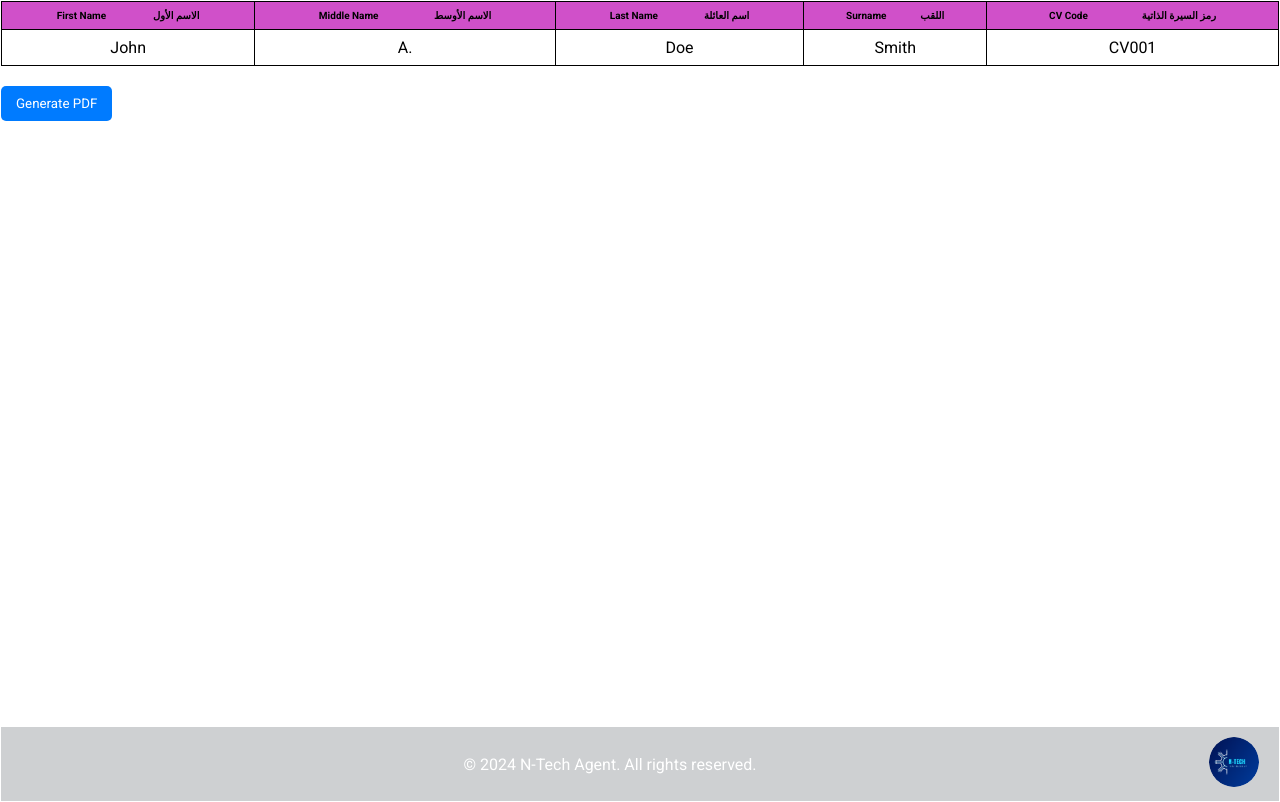
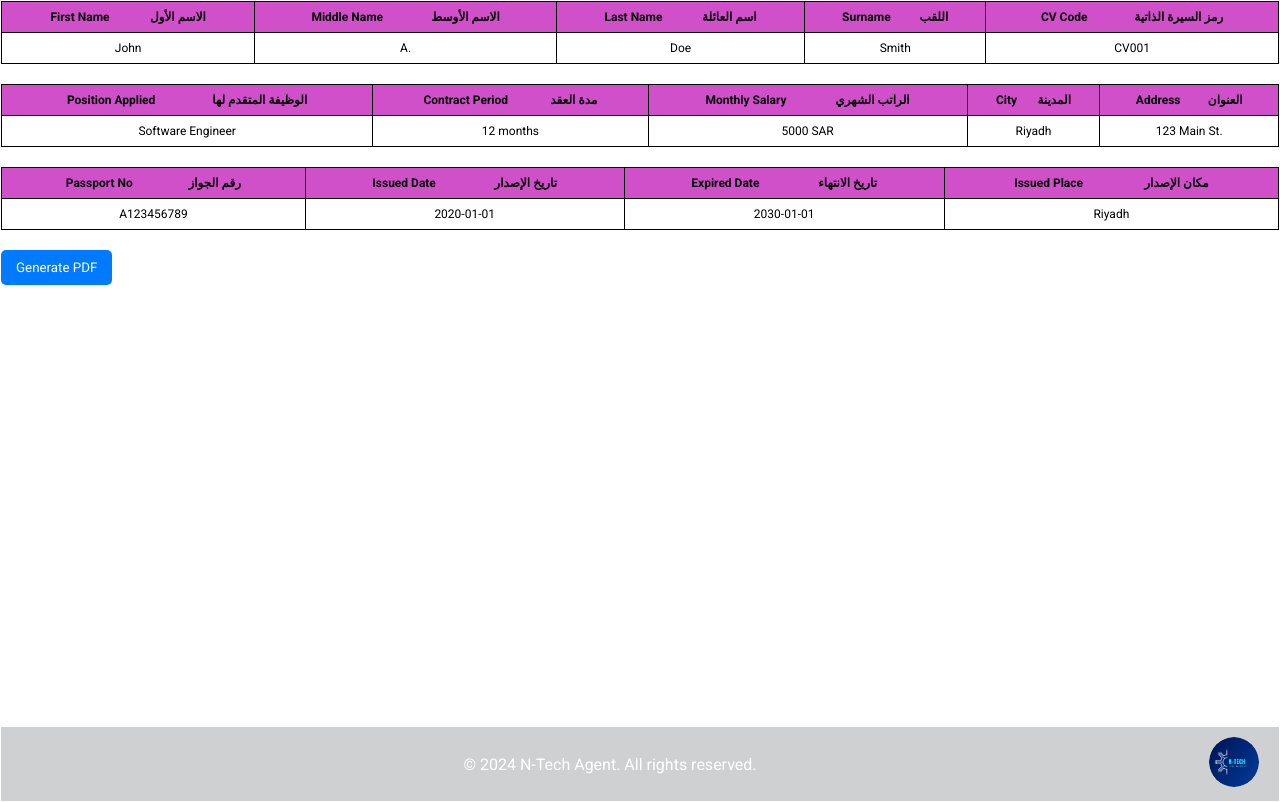
Before and after one commit to nuru11/cv_frontend, a React (Create React App) app: page /age in a window 1280 px wide. Built offline with nearby package versions, Linux system fonts and the light colour scheme; sample sign-in values are in the browser's storage.

Commit message:
starting kaan cv2

```diff
--- a/src/screens/ageCal.js
+++ b/src/screens/ageCal.js
@@ -1331,48 +1331,138 @@ const TableToPdf = () => {
     return (
         <div>
             <div id="KaanAlRiyadhCv" style={{ display: '' }}>
+                {/* First Table */}
                 <table style={{ width: '100%', borderCollapse: 'collapse' }}>
                     <thead>
                         <tr>
                             <th style={{ backgroundColor: '#D050C9', border: '1px solid black', padding: '8px', color: 'white', textAlign: 'left' }}>
                                 <div style={{ display: 'flex', justifyContent: 'space-evenly', alignItems: 'center' }}>
-                                    <span style={{ fontSize: '10px', color: 'black' }}>First Name</span>
-                                    <span style={{ fontSize: '10px', color: 'black' }}>الاسم الأول</span>
+                                    <span style={{ fontSize: '12px', color: 'black' }}>First Name</span>
+                                    <span style={{ fontSize: '12px', color: 'black' }}>الاسم الأول</span>
                                 </div>
                             </th>
                             <th style={{ backgroundColor: '#D050C9', border: '1px solid black', padding: '8px', color: 'white', textAlign: 'left' }}>
                                 <div style={{ display: 'flex', justifyContent: 'space-evenly', alignItems: 'center' }}>
-                                    <span style={{ fontSize: '10px', color: 'black' }}>Middle Name</span>
-                                    <span style={{ fontSize: '10px', color: 'black' }}>الاسم الأوسط</span>
+                                    <span style={{ fontSize: '12px', color: 'black' }}>Middle Name</span>
+                                    <span style={{ fontSize: '12px', color: 'black' }}>الاسم الأوسط</span>
                                 </div>
                             </th>
                             <th style={{ backgroundColor: '#D050C9', border: '1px solid black', padding: '8px', color: 'white', textAlign: 'left' }}>
                                 <div style={{ display: 'flex', justifyContent: 'space-evenly', alignItems: 'center' }}>
-                                    <span style={{ fontSize: '10px', color: 'black' }}>Last Name</span>
-                                    <span style={{ fontSize: '10px', color: 'black' }}>اسم العائلة</span>
+                                    <span style={{ fontSize: '12px', color: 'black' }}>Last Name</span>
+                                    <span style={{ fontSize: '12px', color: 'black' }}>اسم العائلة</span>
                                 </div>
                             </th>
                             <th style={{ backgroundColor: '#D050C9', border: '1px solid black', padding: '8px', color: 'white', textAlign: 'left' }}>
                                 <div style={{ display: 'flex', justifyContent: 'space-evenly', alignItems: 'center' }}>
-                                    <span style={{ fontSize: '10px', color: 'black' }}>Surname</span>
-                                    <span style={{ fontSize: '10px', color: 'black' }}>اللقب</span>
+                                    <span style={{ fontSize: '12px', color: 'black' }}>Surname</span>
+                                    <span style={{ fontSize: '12px', color: 'black' }}>اللقب</span>
                                 </div>
                             </th>
                             <th style={{ backgroundColor: '#D050C9', border: '1px solid black', padding: '8px', color: 'white', textAlign: 'left' }}>
                                 <div style={{ display: 'flex', justifyContent: 'space-evenly', alignItems: 'center' }}>
-                                    <span style={{ fontSize: '10px', color: 'black' }}>CV Code</span>
-                                    <span style={{ fontSize: '10px', color: 'black' }}>رمز السيرة الذاتية</span>
+                                    <span style={{ fontSize: '12px', color: 'black' }}>CV Code</span>
+                                    <span style={{ fontSize: '12px', color: 'black' }}>رمز السيرة الذاتية</span>
                                 </div>
                             </th>
                         </tr>
                     </thead>
                     <tbody>
                         <tr>
-                            <td style={{ border: '1px solid black', padding: '8px', textAlign: 'center' }}>John</td>
-                            <td style={{ border: '1px solid black', padding: '8px', textAlign: 'center' }}>A.</td>
-                            <td style={{ border: '1px solid black', padding: '8px', textAlign: 'center' }}>Doe</td>
-                            <td style={{ border: '1px solid black', padding: '8px', textAlign: 'center' }}>Smith</td>
-                            <td style={{ border: '1px solid black', padding: '8px', textAlign: 'center' }}>CV001</td>
+                            <td style={{ border: '1px solid black', padding: '8px', textAlign: 'center', fontSize: '12px' }}>John</td>
+                            <td style={{ border: '1px solid black', padding: '8px', textAlign: 'center', fontSize: '12px' }}>A.</td>
+                            <td style={{ border: '1px solid black', padding: '8px', textAlign: 'center', fontSize: '12px' }}>Doe</td>
+                            <td style={{ border: '1px solid black', padding: '8px', textAlign: 'center', fontSize: '12px' }}>Smith</td>
+                            <td style={{ border: '1px solid black', padding: '8px', textAlign: 'center', fontSize: '12px' }}>CV001</td>
+                        </tr>
+                        {/* Add more rows as needed */}
+                    </tbody>
+                </table>
+
+                {/* Second Table */}
+                <table style={{ width: '100%', borderCollapse: 'collapse', marginTop: '20px' }}>
+                    <thead>
+                        <tr>
+                            <th style={{ backgroundColor: '#D050C9', border: '1px solid black', padding: '8px', color: 'white', textAlign: 'left' }}>
+                                <div style={{ display: 'flex', justifyContent: 'space-evenly', alignItems: 'center' }}>
+                                    <span style={{ fontSize: '12px', color: 'black' }}>Position Applied</span>
+                                    <span style={{ fontSize: '12px', color: 'black' }}>الوظيفة المتقدم لها</span>
+                                </div>
+                            </th>
+                            <th style={{ backgroundColor: '#D050C9', border: '1px solid black', padding: '8px', color: 'white', textAlign: 'left' }}>
+                                <div style={{ display: 'flex', justifyContent: 'space-evenly', alignItems: 'center' }}>
+                                    <span style={{ fontSize: '12px', color: 'black' }}>Contract Period</span>
+                                    <span style={{ fontSize: '12px', color: 'black' }}>مدة العقد</span>
+                                </div>
+                            </th>
+                            <th style={{ backgroundColor: '#D050C9', border: '1px solid black', padding: '8px', color: 'white', textAlign: 'left' }}>
+                                <div style={{ display: 'flex', justifyContent: 'space-evenly', alignItems: 'center' }}>
+                                    <span style={{ fontSize: '12px', color: 'black' }}>Monthly Salary</span>
+                                    <span style={{ fontSize: '12px', color: 'black' }}>الراتب الشهري</span>
+                                </div>
+                            </th>
+                            <th style={{ backgroundColor: '#D050C9', border: '1px solid black', padding: '8px', color: 'white', textAlign: 'left' }}>
+                                <div style={{ display: 'flex', justifyContent: 'space-evenly', alignItems: 'center' }}>
+                                    <span style={{ fontSize: '12px', color: 'black' }}>City</span>
+                                    <span style={{ fontSize: '12px', color: 'black' }}>المدينة</span>
+                                </div>
+                            </th>
+                            <th style={{ backgroundColor: '#D050C9', border: '1px solid black', padding: '8px', color: 'white', textAlign: 'left' }}>
+                                <div style={{ display: 'flex', justifyContent: 'space-evenly', alignItems: 'center' }}>
+                                    <span style={{ fontSize: '12px', color: 'black' }}>Address</span>
+                                    <span style={{ fontSize: '12px', color: 'black' }}>العنوان</span>
+                                </div>
+                            </th>
+                        </tr>
+                    </thead>
+                    <tbody>
+                        <tr>
+                            <td style={{ border: '1px solid black', padding: '8px', textAlign: 'center', fontSize: '12px' }}>Software Engineer</td>
+                            <td style={{ border: '1px solid black', padding: '8px', textAlign: 'center', fontSize: '12px' }}>12 months</td>
+                            <td style={{ border: '1px solid black', padding: '8px', textAlign: 'center', fontSize: '12px' }}>5000 SAR</td>
+                            <td style={{ border: '1px solid black', padding: '8px', textAlign: 'center', fontSize: '12px' }}>Riyadh</td>
+                            <td style={{ border: '1px solid black', padding: '8px', textAlign: 'center', fontSize: '12px' }}>123 Main St.</td>
+                        </tr>
+                        {/* Add more rows as needed */}
+                    </tbody>
+                </table>
+
+                {/* Third Table - Passport Information */}
+                <table style={{ width: '100%', borderCollapse: 'collapse', marginTop: '20px' }}>
+                    <thead>
+                        <tr>
+                            <th style={{ backgroundColor: '#D050C9', border: '1px solid black', padding: '8px', color: 'white', textAlign: 'left' }}>
+                                <div style={{ display: 'flex', justifyContent: 'space-evenly', alignItems: 'center' }}>
+                                    <span style={{ fontSize: '12px', color: 'black' }}>Passport No</span>
+                                    <span style={{ fontSize: '12px', color: 'black' }}>رقم الجواز</span>
+                                </div>
+                            </th>
+                            <th style={{ backgroundColor: '#D050C9', border: '1px solid black', padding: '8px', color: 'white', textAlign: 'left' }}>
+                                <div style={{ display: 'flex', justifyContent: 'space-evenly', alignItems: 'center' }}>
+                                    <span style={{ fontSize: '12px', color: 'black' }}>Issued Date</span>
+                                    <span style={{ fontSize: '12px', color: 'black' }}>تاريخ الإصدار</span>
+                                </div>
+                            </th>
+                            <th style={{ backgroundColor: '#D050C9', border: '1px solid black', padding: '8px', color: 'white', textAlign: 'left' }}>
+                                <div style={{ display: 'flex', justifyContent: 'space-evenly', alignItems: 'center' }}>
+                                    <span style={{ fontSize: '12px', color: 'black' }}>Expired Date</span>
+                                    <span style={{ fontSize: '12px', color: 'black' }}>تاريخ الانتهاء</span>
+                                </div>
+                            </th>
+                            <th style={{ backgroundColor: '#D050C9', border: '1px solid black', padding: '8px', color: 'white', textAlign: 'left' }}>
+                                <div style={{ display: 'flex', justifyContent: 'space-evenly', alignItems: 'center' }}>
+                                    <span style={{ fontSize: '12px', color: 'black' }}>Issued Place</span>
+                                    <span style={{ fontSize: '12px', color: 'black' }}>مكان الإصدار</span>
+                                </div>
+                            </th>
+                        </tr>
+                    </thead>
+                    <tbody>
+                        <tr>
+                            <td style={{ border: '1px solid black', padding: '8px', textAlign: 'center', fontSize: '12px' }}>A123456789</td>
+                            <td style={{ border: '1px solid black', padding: '8px', textAlign: 'center', fontSize: '12px' }}>2020-01-01</td>
+                            <td style={{ border: '1px solid black', padding: '8px', textAlign: 'center', fontSize: '12px' }}>2030-01-01</td>
+                            <td style={{ border: '1px solid black', padding: '8px', textAlign: 'center', fontSize: '12px' }}>Riyadh</td>
                         </tr>
                         {/* Add more rows as needed */}
                     </tbody>
```
